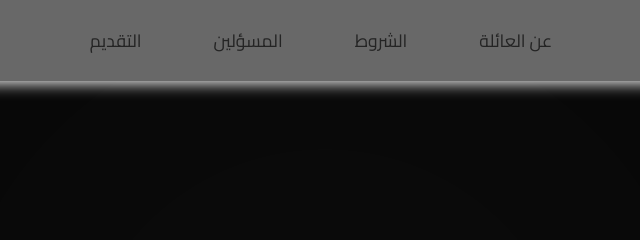
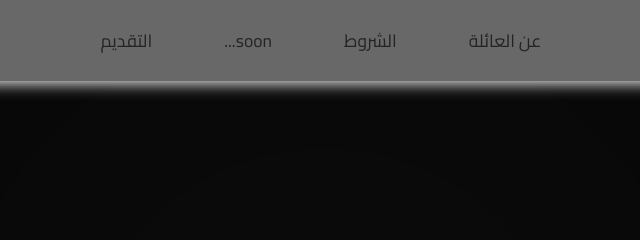
Before and after one commit to Muchado-Famliy/muchado-Web, a plain HTML site: page index.html in a window 1280 px wide. Shown: the top 240 px of the page, 315-955 px from the left. Drawn offline with Linux system fonts and the light colour scheme.

Commit message:
Update index.html

```diff
--- a/index.html
+++ b/index.html
@@ -188,7 +188,7 @@
             <li><a href="https://muchado-famliy.github.io/About-the-family/"><i class="	"></i> عن العائلة</a></li>
             <li><a href="https://muchado-famliy.github.io/muchado-rules/"><i class=""></i> الشروط</a></li>
 
-            <li><a href="fa-li"><i class=""></i> المسؤلين</a></li>
+            <li><a href="fa-li"><i class=""></i> soon...</a></li>
             <li><a href="apps.html"><i class="	"></i> التقديم</a></li>
 
 
```
